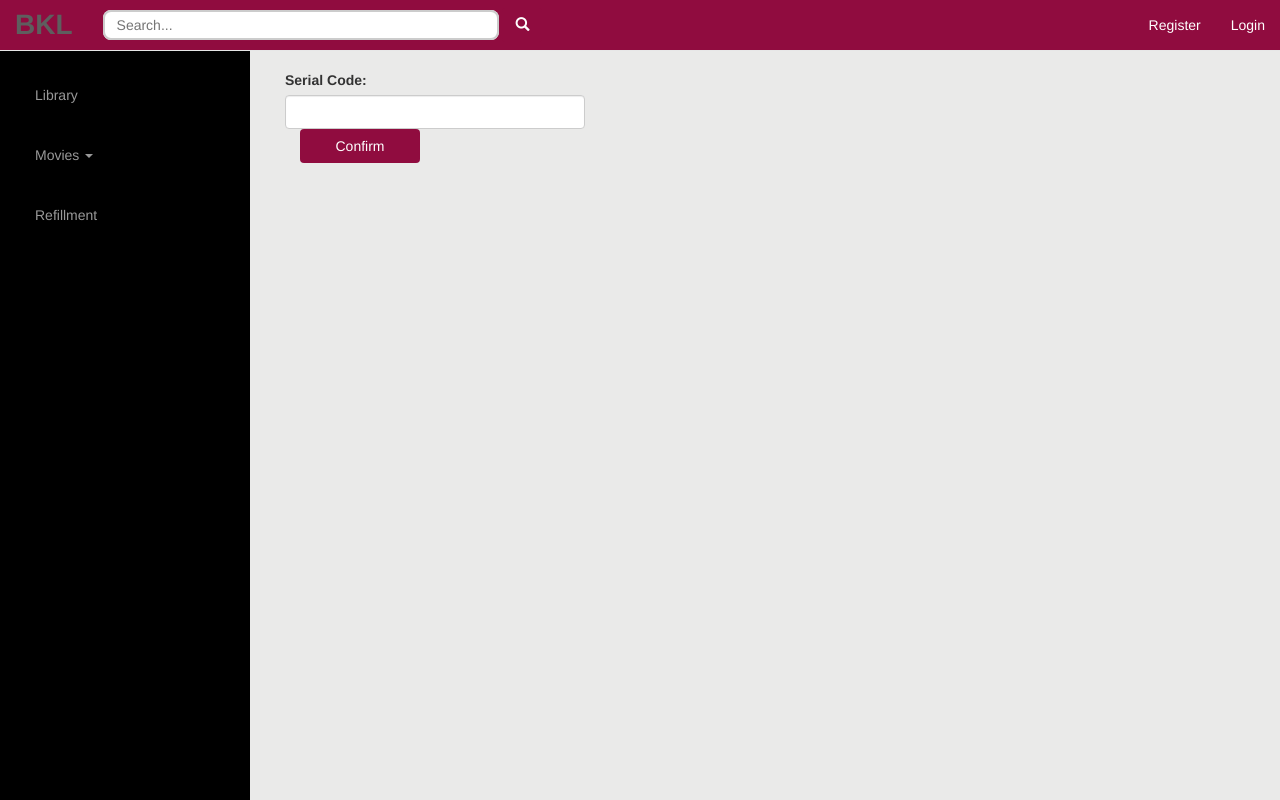
After one commit to raksit31667/wsp-bkl, a Django app: page /movie/refillment/ in a window 1280 px wide. The commit adds this page. Run offline with Django 3.2, Linux system fonts and the light colour scheme; data that the repository does not hold is empty; some libraries are stand-ins or nearby versions.

Commit message:
add refillment page

```diff
--- a/website/movie/admin.py
+++ b/website/movie/admin.py
@@ -1,7 +1,8 @@
 from django.contrib import admin
-from .models import Movie, Genre, Rating
+from .models import Movie, Genre, Rating, Refillment
 # Register your models here.
 
 admin.site.register(Movie)
 admin.site.register(Genre)
 admin.site.register(Rating)
+admin.site.register(Refillment)
--- a/website/movie/models.py
+++ b/website/movie/models.py
@@ -36,3 +36,7 @@ class Rating(models.Model):
 
     def __str__(self):
         return "%s reviewed %s as %d" % (self.user, self.movie, self.rating)
+
+class Refillment(models.Model):
+    serial_code = models.CharField(max_length=15)
+    value = models.SmallIntegerField(default=0)
--- a/website/movie/templates/base.html
+++ b/website/movie/templates/base.html
@@ -41,7 +41,7 @@
                     </ul>
                 </li>
                 <li>
-                    <a href="#">Refillment</a>
+                    <a href="{% url 'movie:refillment' %}">Refillment</a>
                 </li>
 
             </ul>
--- /dev/null
+++ b/website/movie/templates/refillment.html
@@ -0,0 +1,11 @@
+{% extends 'base.html' %}
+{% block title %} BKL Movie Streaming Service {% endblock %}
+{% block content %}
+<div class="col-xs-4">
+    <label for="ex3">Serial Code:</label>
+    <input class="form-control" id="serial_code" type="text">
+    <div class="col-md-6 col-xs-12">
+        <button type="submit" class="col-xs-12 btn btn-modal">Confirm</button>
+    </div>
+</div>
+{% endblock %}
--- a/website/movie/urls.py
+++ b/website/movie/urls.py
@@ -14,4 +14,5 @@ urlpatterns = [
     url(r'^([0-9]+)/$',views.DescriptionView.as_view() , name='description'),
     url(r'^movies/$',views.movies , name='movies'),
     url(r'^privacypolicy/$',views.PolicyView.as_view() , name='privacypolicy'),
+    url(r'^refillment/$',views.RefillmentView.as_view() , name='refillment'),
 ]
--- a/website/movie/views.py
+++ b/website/movie/views.py
@@ -193,3 +193,10 @@ class PolicyView(View):
 
     def get(self, request):
         return render(request, self.template_name)
+
+class RefillmentView(View):
+    form_class = UserForm
+    template_name = 'refillment.html'
+
+    def get(self, request):
+        return render(request, self.template_name)
```
Also changed, not shown: website/movie/migrations/0007_refillment.py (added).
